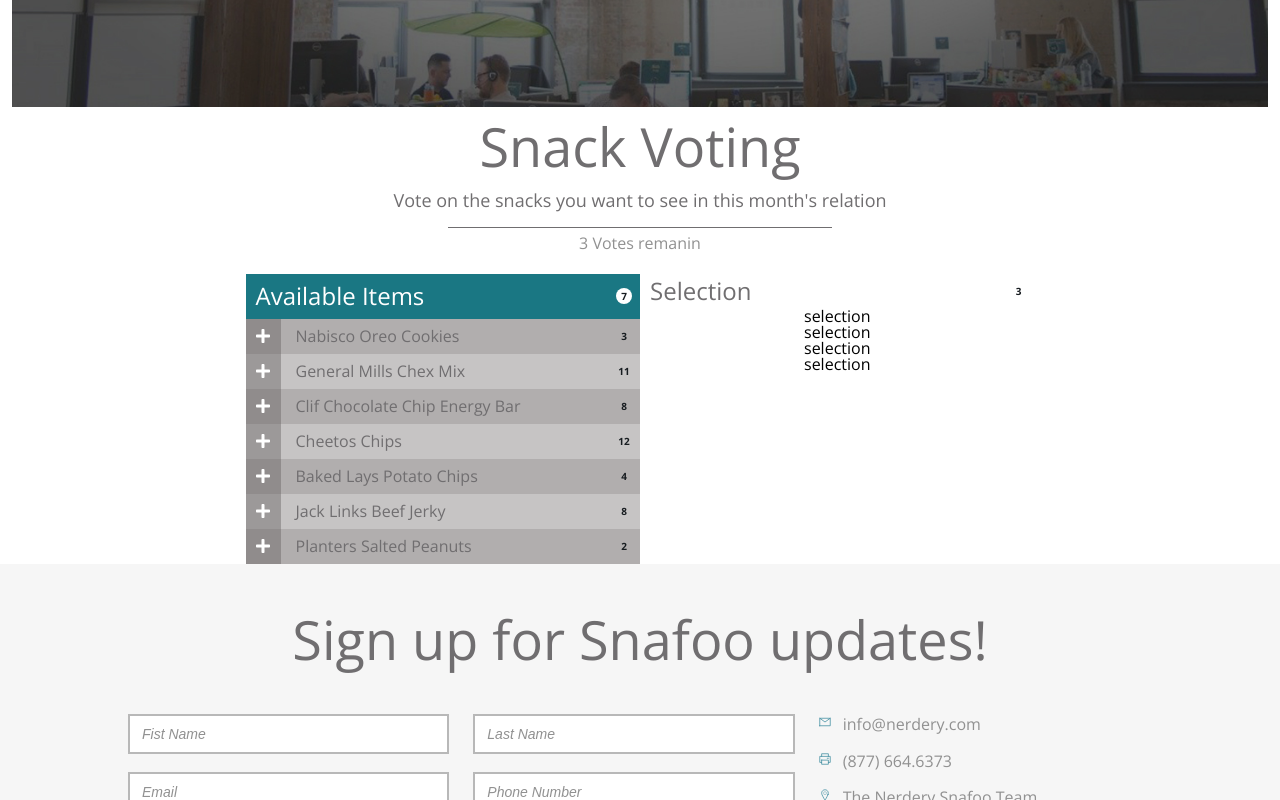
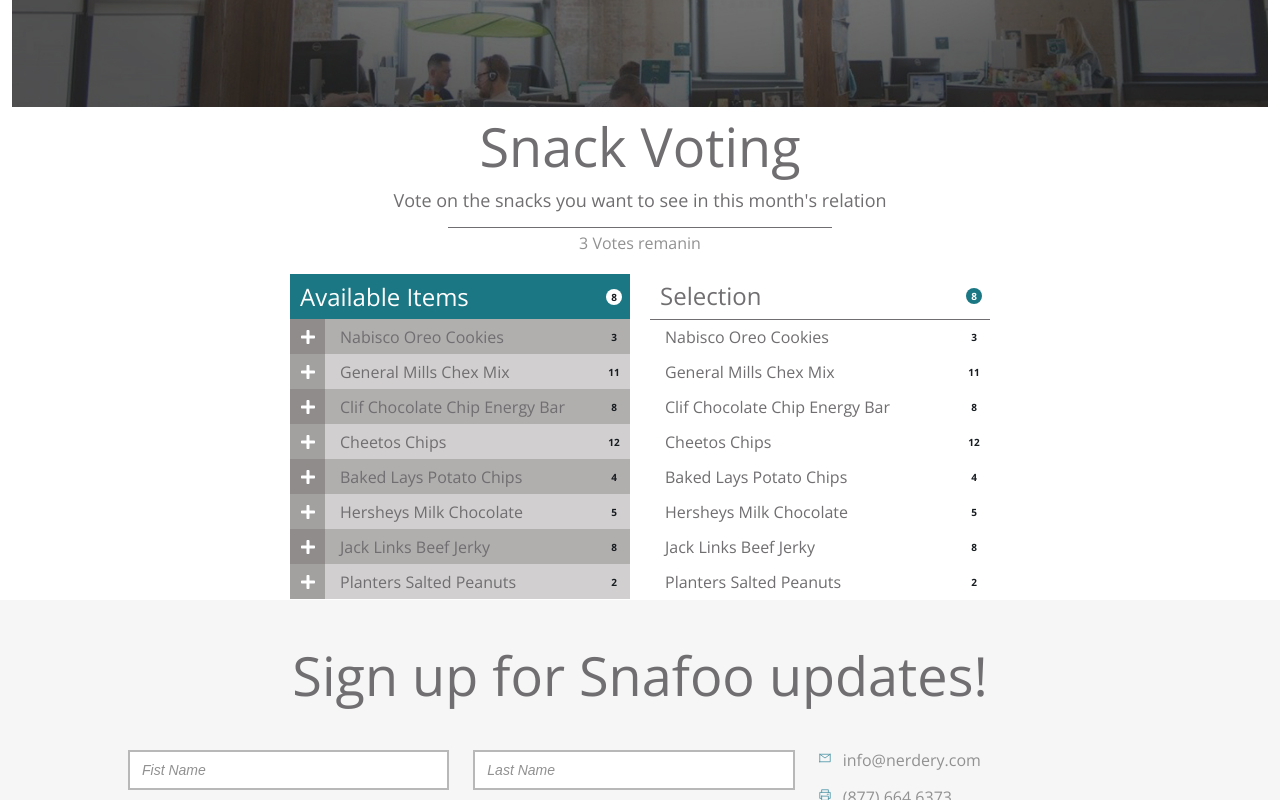
Before and after one commit to emLuc86dev/snack-food-demo, a React (Create React App) app: page / in a window 1280 px wide. Shown: the part 601-1401 px from the top of the page. Built offline with nearby package versions, Linux system fonts and the light colour scheme.

Commit message:
making SnackVoting Responsive

```diff
--- a/src/components/SnackVoting.css
+++ b/src/components/SnackVoting.css
@@ -27,7 +27,7 @@
   flex-direction: row;
   justify-content: center;
   align-items: center;
-  width: 789px;
+  /* width: 789px; */
 }
 
 /* snack-avilable-items here */
@@ -41,16 +41,8 @@
   min-width: 340px;
   /* width: 33.33333%; */
 }
-
-.snak-voting .snack-selection-items {
-  display: flex;
-  flex-direction: column;
-  flex: 1;
-  align-self: flex-start;
-  flex-wrap: wrap;
-  justify-content: flex-start;
-  min-width: 340px;
-  /* width: 33.33333%; */
+.snak-voting .snack-avilable-items.selection {
+  margin-left: 20px;
 }
 
 .snak-voting .snack-tb-info {
@@ -66,10 +58,18 @@
   padding-bottom: 5px;
   height: 35px;
 }
+.snak-voting .snack-tb-info.selection {
+  background: transparent;
+
+  border-bottom: 1px solid #706e70;
+}
 
 .snak-voting .hdg_4.snack-avilable-item {
   padding-left: 10px;
   font-size: 24px;
+}
+.snak-voting .hdg_4.snack-avilable-item.selection {
+  /* color: #706e70; */
 }
 
 .snak-voting .snack-baged {
@@ -84,6 +84,11 @@
   margin-right: 8px;
   border-radius: 50%;
   padding: 3px;
+}
+
+.snak-voting .snack-baged.selection {
+  color: white;
+  background: rgb(26, 119, 131);
 }
 
 .snak-voting .snack-baged-num {
@@ -102,7 +107,10 @@
   align-items: center;
   height: 35px;
   width: 100%;
-  background: rgba(102, 98, 98, 0.1);
+  /* background: rgba(102, 98, 98, 0.1); */
+}
+.snak-voting .snack-tb-item.selection {
+  background: transparent;
 }
 
 .snak-voting .snack-tb-item:hover {
@@ -115,6 +123,11 @@
   color: #ffffff;
   font-weight: bold;
   transform: scale(1.01);
+}
+
+.snak-voting .snack-tb-item:hover h6,
+.snak-voting .snack-tb-item:hover span {
+  color: #706e70;
 }
 
 .snak-voting .snack_plus_icon {
@@ -134,10 +147,6 @@
 .snak-voting h6.snack-avilable-item {
   margin-left: 15px;
 }
-/* .snak-voting h6.snack-avilable-item:hover {
-  color: aliceblue;
-  font-weight: bold;
-} */
 
 .snak-voting .snack-tb-item.snack_name {
   flex: 1;
@@ -148,31 +157,14 @@
   align-items: center;
 }
 
-/* snack-selection-items here */
-
-.snak-voting .snack-tb-info {
-  /* background: rgb(26, 119, 131); */
-  color: aliceblue;
-  width: 100%;
-  display: flex;
-  flex-direction: row;
-  justify-content: space-between;
-  align-items: center;
-  align-content: center;
-  padding-top: 5px;
-  padding-bottom: 5px;
-  height: 35px;
+@media (max-width: 801px) {
+  .snak-voting .snack-content-items {
+    display: block;
+  }
+  .snak-voting .snack-avilable-items.selection {
+    margin-left: 0;
+  }
+  .snak-voting .snack-baged {
+    display: none;
+  }
 }
-
-.snack-avilable-items.selection {
-  background: transparent;
-}
-
-.snack-tb-info.selection {
-  background: transparent;
-  flex: 1;
-  align-items: center;
-}
-.snack-avilable-item.section {
-  color: #706e70;
-}
--- a/src/components/SnackVoting.tsx
+++ b/src/components/SnackVoting.tsx
@@ -8,6 +8,7 @@
   { name: "Clif Chocolate Chip Energy Bar", amount: 8 },
   { name: "Cheetos Chips", amount: 12 },
   { name: "Baked Lays Potato Chips", amount: 4 },
+  { name: "Hersheys Milk Chocolate", amount: 5 },
   { name: "Jack Links Beef Jerky", amount: 8 },
   { name: "Planters Salted Peanuts", amount: 2 },
 ];
@@ -48,20 +49,30 @@
           ))}
         </div>
         {/* selection items here */}
-        <div className="snack-selection-items">
-            <div className="snack-tb-info selection">
-              <h4 className="hdg hdg_4  snack-avilable-item section">
-                Selection
-              </h4>
-              <div className="snack-baged">
-                <span className="snack-baged-num">{3}</span>
+        <div className="snack-avilable-items selection">
+          <div className="snack-tb-info selection">
+            <h4 className="hdg hdg_4 mix-hdg_dark snack-avilable-item selection">
+              Selection
+            </h4>
+            <div className="snack-baged selection">
+              <span className="snack-baged-num selection">
+                {itemsList.length}
+              </span>
+            </div>
+          </div>
+          {/* here iterable content */}
+          {itemsList.map((item) => (
+            <div className="snack-tb-item selection" key={item.name}>
+              <div className="snack-tb-item snack_name selection">
+                <h6 className="hdg hdg_6 mix-hdg_dark snack-avilable-item selection">
+                  {item.name}
+                </h6>
+                <div className="snack-baged snack_amount">
+                  <span className="snack-baged-num">{item.amount}</span>
+                </div>
               </div>
-          </div>
-
-          <div>selection</div>
-          <div>selection</div>
-          <div>selection</div>
-          <div>selection</div>
+            </div>
+          ))}
         </div>
       </div>
     </div>
```
